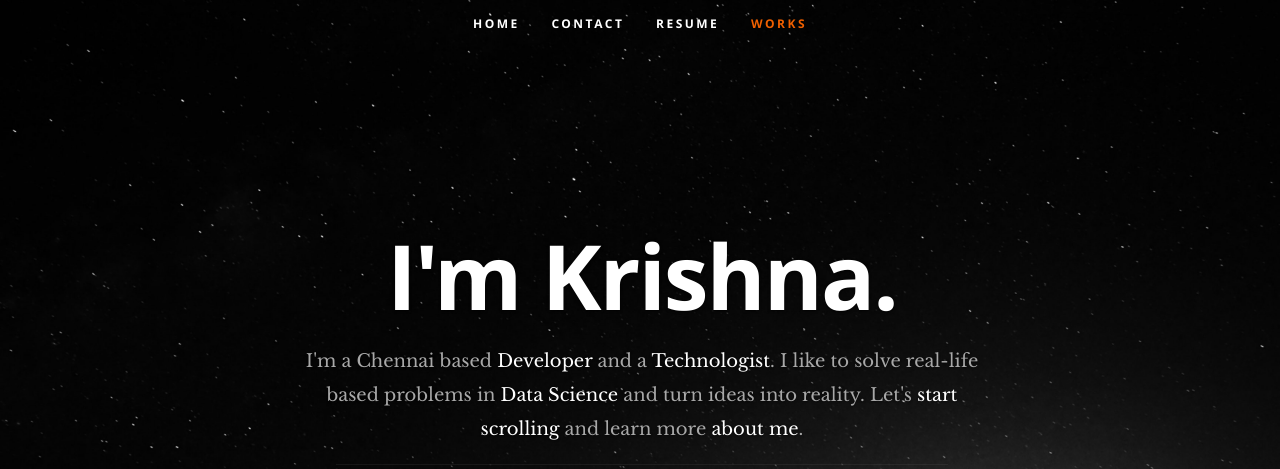
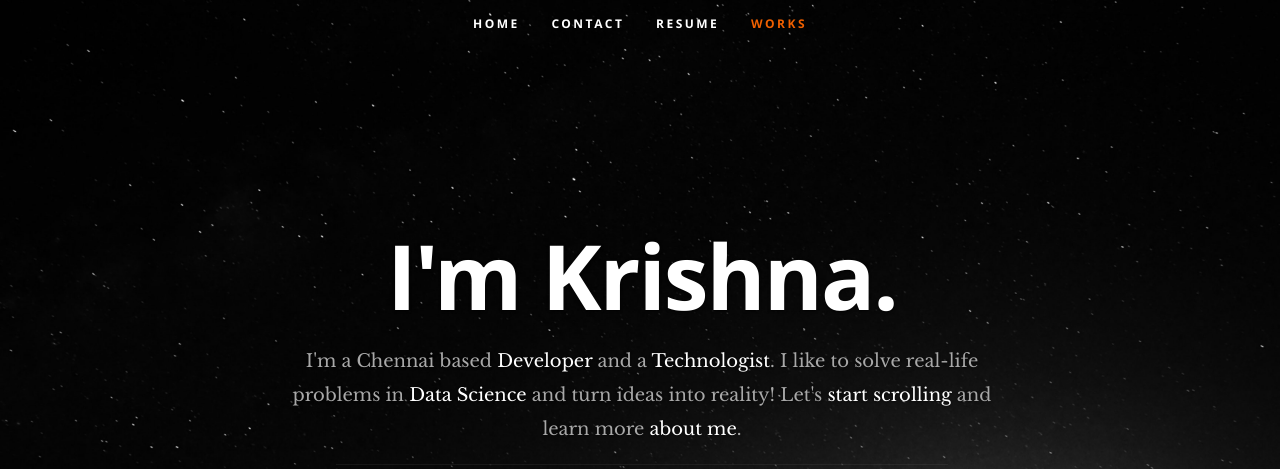
Before and after one commit to KriAga/KrishnaAga.github.io, a plain HTML site: page index.html in a window 1280 px wide. Shown: the top 469 px of the page. Drawn offline with nearby package versions, Linux system fonts and the light colour scheme.

Commit message:
First Line Changes

```diff
--- a/index.html
+++ b/index.html
@@ -57,7 +57,7 @@
          <div class="row banner">
             <div class="banner-text">
                <h1 class="responsive-headline">I'm Krishna.</h1>
-               <h3>I'm a Chennai based <span>Developer</span> and a <span>Technologist</span>. I like to solve real-life based problems in <span>Data Science</span> and turn ideas into reality.<span></span>  Let's <a class="smoothscroll" href="#about">start scrolling</a>
+               <h3>I'm a Chennai based <span>Developer</span> and a <span>Technologist</span>. I like to solve real-life problems in <span>Data Science</span> and turn ideas into reality!<span></span>  Let's <a class="smoothscroll" href="#about">start scrolling</a>
                   and learn more <a class="smoothscroll" href="#resume">about me</a>.</h3>
                   <hr/>
                   <ul class="social">
```
